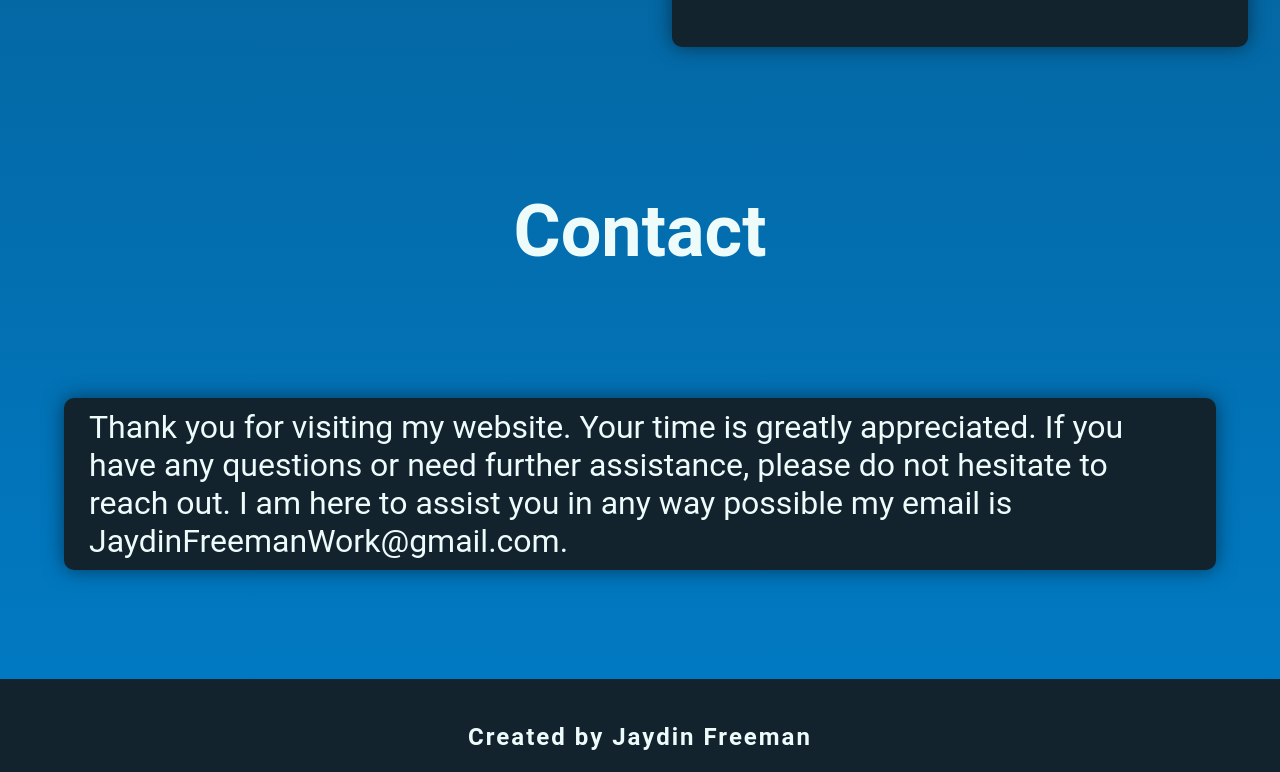
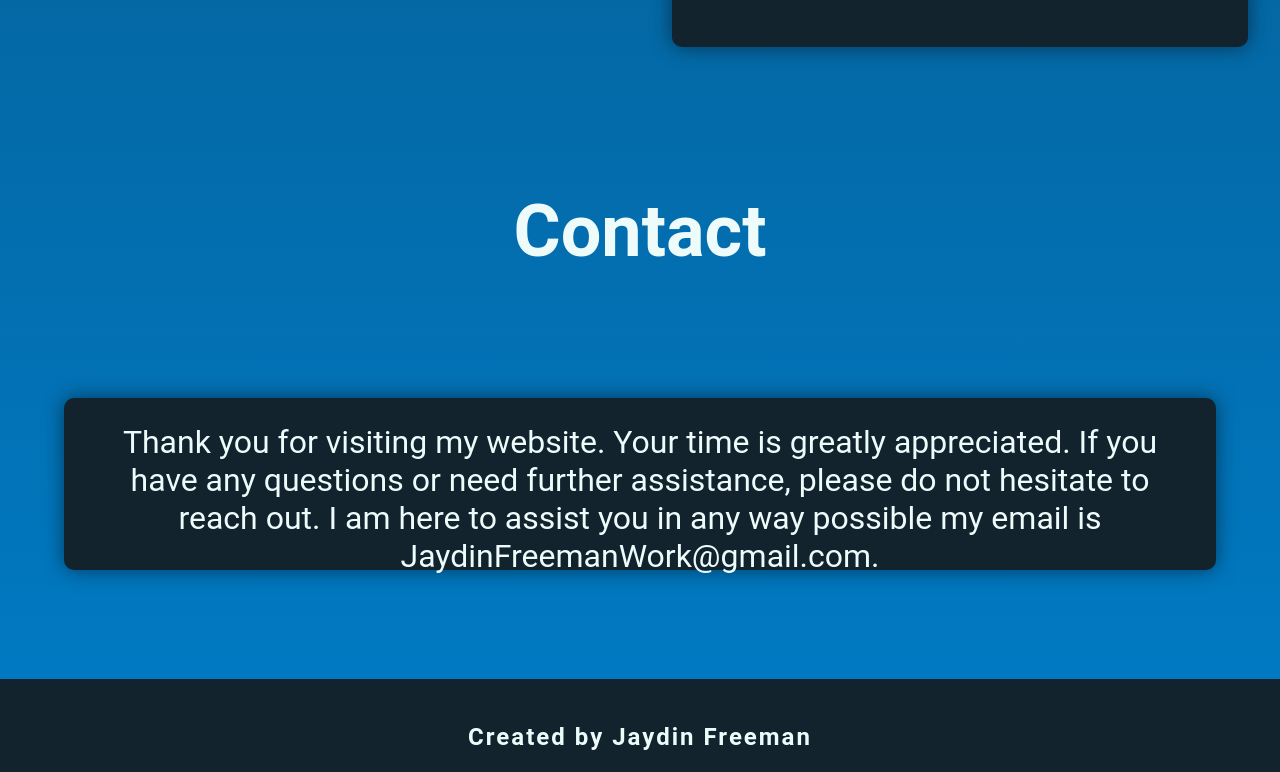
Before and after one commit to TheManWhoLikesToCode/Portfolio, a plain HTML site: page docs/index.html in a window 1280 px wide. Shown: the part 2756-3528 px from the top of the page. Drawn offline with Linux system fonts and the light colour scheme.

Commit message:
Centered Contact Me Information

```diff
--- a/docs/style.css
+++ b/docs/style.css
@@ -113,9 +113,11 @@ body {
 
 b1 {
   font-size: 2em;
+  margin: auto;
   font-weight: 400;
   color: #eefbfb;
-  justify-content: center;
+  text-align: center;
+
 }
 
 b2 {
```
